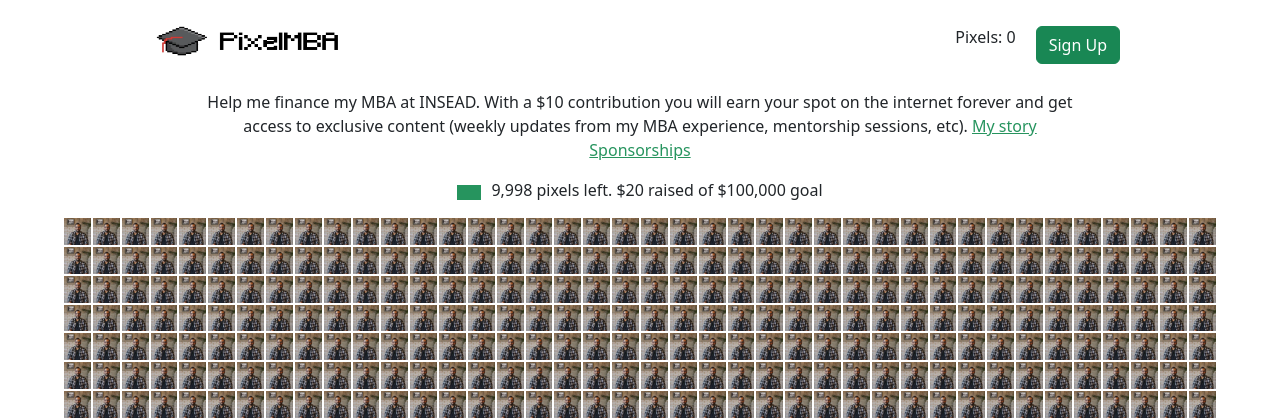
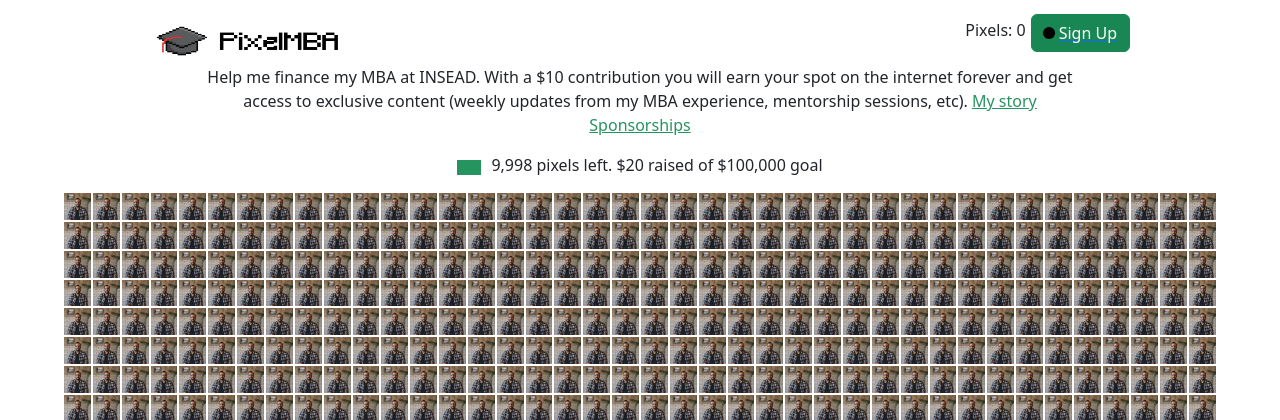
Before and after one commit to shaan147/PixelMBA_Website, a Node server app: page /grid in a window 1280 px wide. Shown: the top 420 px of the page. Run offline with Node 20, Linux system fonts and the light colour scheme; some libraries are stand-ins or nearby versions.

Commit message:
heartbeatEffect

```diff
--- a/public/stylesheets/homePage.css
+++ b/public/stylesheets/homePage.css
@@ -140,6 +140,36 @@ background-color: rgb(245, 245, 245);
     text-align: center;
 
   }
+  /* Define the basic styles for the circle */
+.heartbeat-circle {
+    width: 10px;
+    height: 10px;
+    background-color: black;
+    border-radius: 50%;
+    position: relative;
+    animation: heartbeat 1s infinite;
+}
+.totalpixel{
+    margin-top: 10px;
+}
+.myrow{
+    display: flex;
+    flex-direction: row;
+    justify-content: center;
+    align-items: center;
+    gap: 5px;
+}
+
+/* Define the heartbeat animation */
+@keyframes heartbeat {
+    0%, 100% {
+        transform: scale(1);
+    }
+    50% {
+        transform: scale(1.3);
+    }
+}
+
 
 @media (max-width:671px) {
 
--- a/views/user_pages/grid.ejs
+++ b/views/user_pages/grid.ejs
@@ -65,13 +65,14 @@
 
   <div class="top">
     <img src="/images/pixel_mba_logo.png" class="topLogo" alt="">
-    <span class="ourrow">
+    <span class="myrow">
       <% if(user) {%>
-        <p>Pixels: 0</p>
-        <button class="btn btn-success" onclick="handleBuyNow()">Buy Now</button>
+        <p class="totalpixel">Pixels: 0</p>
+        <button class="btn btn-success myrow" onclick="handleBuyNow()"><div class="heartbeat-circle"></div> Buy Now</button>
       <% } else { %>
-        <p>Pixels: 0</p>
-      <a href="/"><button class="btn btn-success" >Sign Up</button></a>
+        <p class="totalpixel">Pixels: 0</p>
+      <a href="/"><button class="btn btn-success myrow" ><div class="heartbeat-circle"></div>
+         Sign Up</button></a>
         <% } %>
 
     </span>
```
